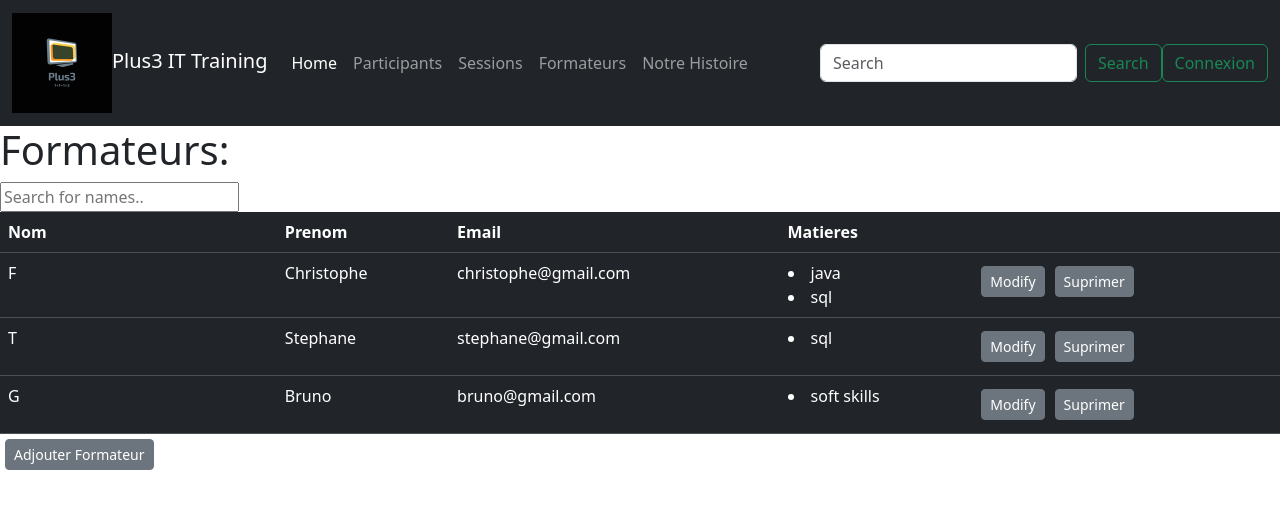
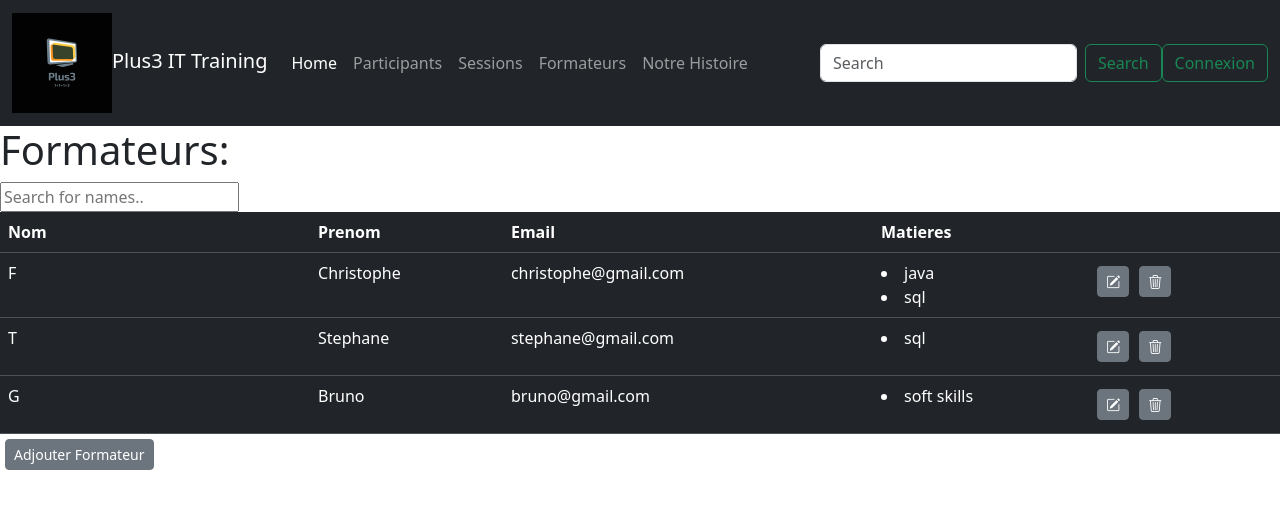
Before and after one commit to qianyucazelles/angular, an Angular app in the folder plus3/: page /formateurs in a window 1280 px wide. Shown: the top 508 px of the page. Built offline with nearby package versions, Linux system fonts and the light colour scheme.

Commit message:
update service

```diff
--- a/plus3/angular.json
+++ b/plus3/angular.json
@@ -25,9 +25,12 @@
               "src/assets"
             ],
             "styles": [
-              "src/styles.css"
+              "src/styles.css",
+              "node_modules/bootstrap/dist/css/bootstrap.min.css",
+              "node_modules/bootstrap-icons/font/bootstrap-icons.css"
             ],
-            "scripts": []
+            "scripts": [
+            "node_modules/bootstrap/dist/js/bootstrap.bundle.js"]
           },
           "configurations": {
             "production": {
--- a/plus3/package.json
+++ b/plus3/package.json
@@ -19,6 +19,7 @@
     "@angular/platform-browser-dynamic": "^16.2.0",
     "@angular/router": "^16.2.0",
     "bootstrap": "^5.3.1",
+    "bootstrap-icons": "^1.11.0",
     "rxjs": "~7.8.0",
     "tslib": "^2.3.0",
     "zone.js": "~0.13.0"
--- a/plus3/src/app/app.module.ts
+++ b/plus3/src/app/app.module.ts
@@ -8,7 +8,6 @@ import { FormationComponent } from './formation/formation.component';
 import { FormationSessionComponent } from './formation-session/formation-session.component';
 import { MatiereComponent } from './matiere/matiere.component';
 import { FormateursComponent } from './formateurs/formateurs.component';
-import { FormateurService } from './formateurs/formateurService';
 import { HttpClientModule } from '@angular/common/http';
 import { HistoireComponent } from './histoire/histoire.component';
 import { SearchFilterPipe } from './search-filter.pipe';
@@ -29,7 +28,7 @@ import { SearchFilterPipe } from './search-filter.pipe';
     AppRoutingModule,
     HttpClientModule
   ],
-  providers: [FormateurService],
+  providers: [],
   bootstrap: [AppComponent]
 })
 
--- a/plus3/src/app/formateurs/formateurs.component.html
+++ b/plus3/src/app/formateurs/formateurs.component.html
@@ -23,8 +23,12 @@
           <td>{{ formateur.mail }}</td>
           <td><li *ngFor="let matiere of formateur.matieres">{{ matiere.nom }}</li></td>
           <td>
-            <button type="button" class="btn btn-secondary btn-sm" style="margin:5px;">Modify</button>
-            <button type="button" class="btn btn-secondary btn-sm" style="margin:5px;">Suprimer</button>
+            <button type="button" class="btn btn-secondary btn-sm" style="margin:5px;">
+              <i class="bi bi-pencil-square"></i>
+            </button>
+            <button type="button" (click) = "handleDelete(formateur)" class="btn btn-secondary btn-sm" style="margin:5px;">
+              <i class="bi bi-trash3"></i>
+            </button>
         </td>
         </tr>
         <button type="button" class="btn btn-secondary btn-sm" style="margin:5px;">Adjouter Formateur</button>
--- a/plus3/src/app/formateurs/formateurs.component.ts
+++ b/plus3/src/app/formateurs/formateurs.component.ts
@@ -1,6 +1,7 @@
-import { FormateurService } from './formateurService';
+
 import { Component, OnInit } from '@angular/core';
 import { Formateur } from './formateur';
+import { FormateurService } from '../services/formateur.service';
 
 @Component({
   selector: 'app-formateurs',
@@ -19,6 +20,11 @@ export class FormateursComponent implements OnInit {
       });
   }
 
+  handleDelete(formateur: any){
+    let index = this.formateurs?.indexOf(formateur);
+    this.formateurs.splice(index,1)
+
+  }
 
 
 
--- a/plus3/src/app/formateurs/formateurService.ts
+++ b/plus3/src/app/services/formateur.service.ts
@@ -1,10 +1,13 @@
 import { HttpClient } from '@angular/common/http';
 import { Injectable } from '@angular/core';
+import { Formateur } from '../formateurs/formateur';
 import { Observable } from 'rxjs';
-import { Formateur } from './formateur';
 
-@Injectable()
+@Injectable({
+  providedIn: 'root'
+})
 export class FormateurService {
+
   constructor(private http: HttpClient) {}
 
   getFormateurs(): Observable<Formateur[]> {
--- a/plus3/src/styles.css
+++ b/plus3/src/styles.css
@@ -1,2 +1,2 @@
 /* You can add global styles to this file, and also import other style files */
-@import '~bootstrap/dist/css/bootstrap.min.css';
+/*@import '~bootstrap/dist/css/bootstrap.min.css';*/
```
Also changed, not shown: 2 other files (tests, documents, lock files or other folders).
